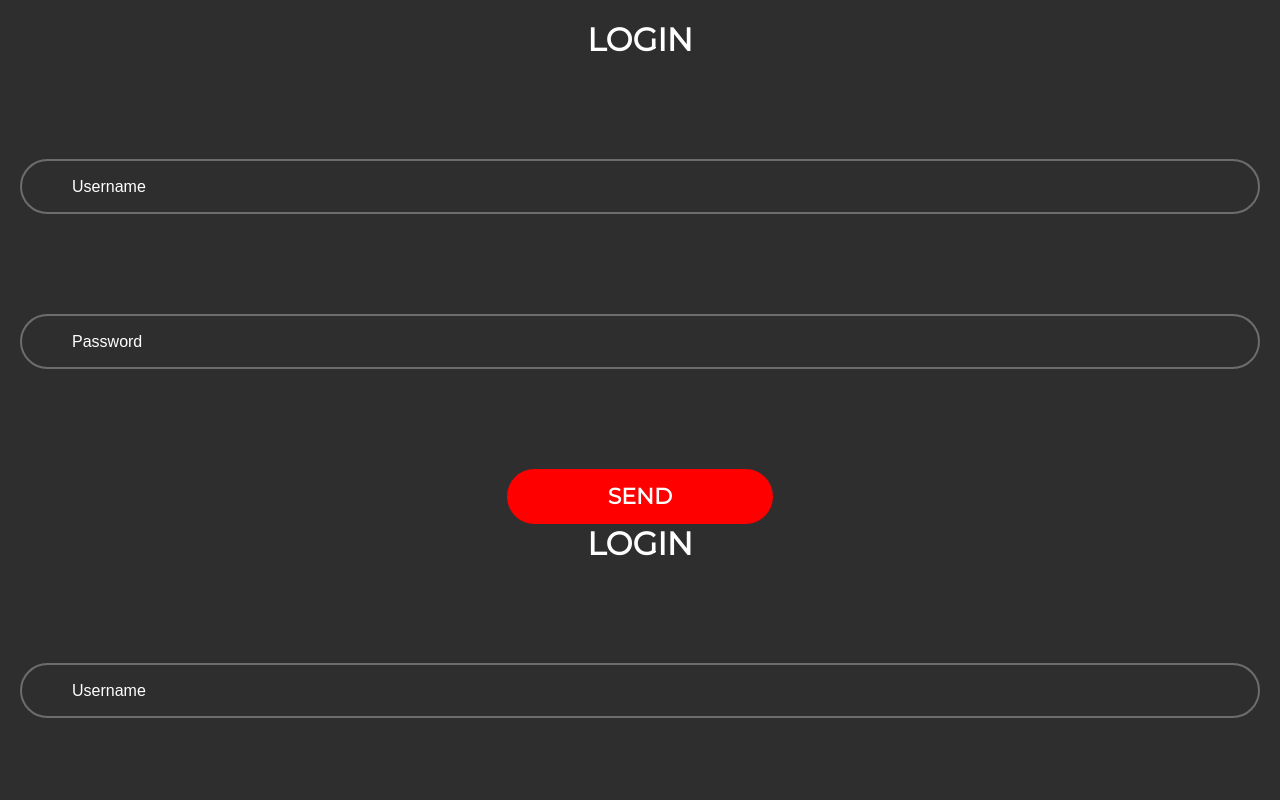
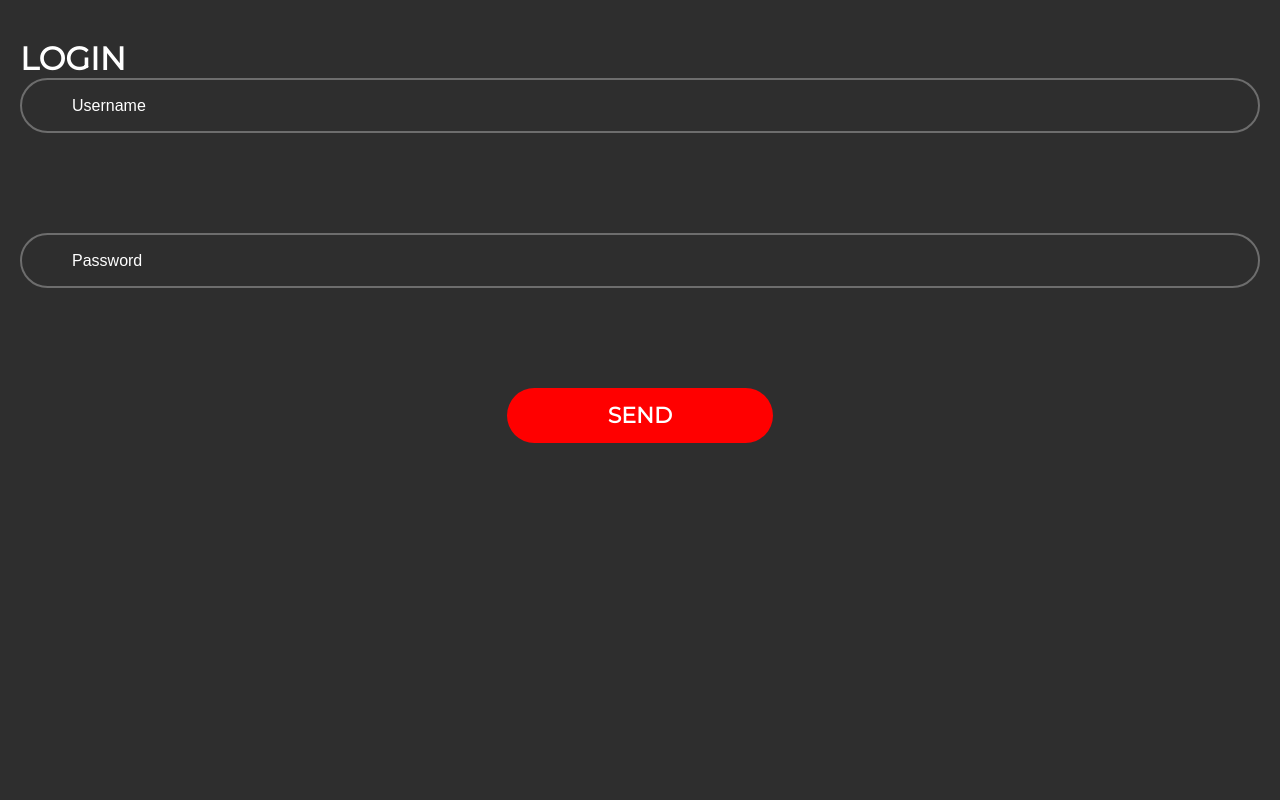
Before and after one commit to isdi-coders-2023/Jaume-Cuadrada-Final-Project-front-202301-bcn, a React (Create React App) app: page / in a window 1280 px wide. Shown: the top 800 px of the page. Built offline with nearby package versions, Linux system fonts and the light colour scheme.

Commit message:
Add LoginPage

```diff
--- a/src/App.tsx
+++ b/src/App.tsx
@@ -1,7 +1,7 @@
-import LoginForm from "./components/LoginForm/LoginForm";
+import Layout from "./components/Layout/Layout";
 
 function App() {
-  return <LoginForm />;
+  return <Layout />;
 }
 
 export default App;
--- /dev/null
+++ b/src/components/Layout/Layout.tsx
@@ -0,0 +1,13 @@
+import { Outlet } from "react-router-dom";
+
+const Layout = (): JSX.Element => {
+  return (
+    <>
+      <main>
+        <Outlet />
+      </main>
+    </>
+  );
+};
+
+export default Layout;
--- a/src/components/LoginForm/LoginForm.tsx
+++ b/src/components/LoginForm/LoginForm.tsx
@@ -4,7 +4,6 @@ import LoginFormStyled from "./LoginFormStyled";
 const LoginForm = (): JSX.Element => {
   return (
     <LoginFormStyled className="login-form">
-      <h1>LOGIN</h1>
       <input
         type="text"
         id="username"
--- a/src/index.tsx
+++ b/src/index.tsx
@@ -10,6 +10,7 @@ import "@fontsource/montserrat";
 import GlobalStyles from "./styles/GlobalStyles";
 import { ThemeProvider } from "styled-components";
 import mainTheme from "./styles/mainTheme";
+import LoginPage from "./pages/LoginPage";
 
 const router = createBrowserRouter([
   {
@@ -17,7 +18,7 @@ const router = createBrowserRouter([
     element: <App />,
     errorElement: "",
     children: [
-      { path: "/", element: "" },
+      { path: "/", element: <LoginPage /> },
       { path: "/form", element: "" },
     ],
   },
--- /dev/null
+++ b/src/pages/LoginPage.tsx
@@ -0,0 +1,13 @@
+import LoginForm from "../components/LoginForm/LoginForm";
+
+const LoginPage = () => {
+  return (
+    <>
+      <img src="" alt="" />
+      <h1>LOGIN</h1>
+      <LoginForm />
+    </>
+  );
+};
+
+export default LoginPage;
```
Also changed, not shown: src/testUtil.tsx (+7 -1 lines), 1 other file (tests, documents, lock files or other folders).
